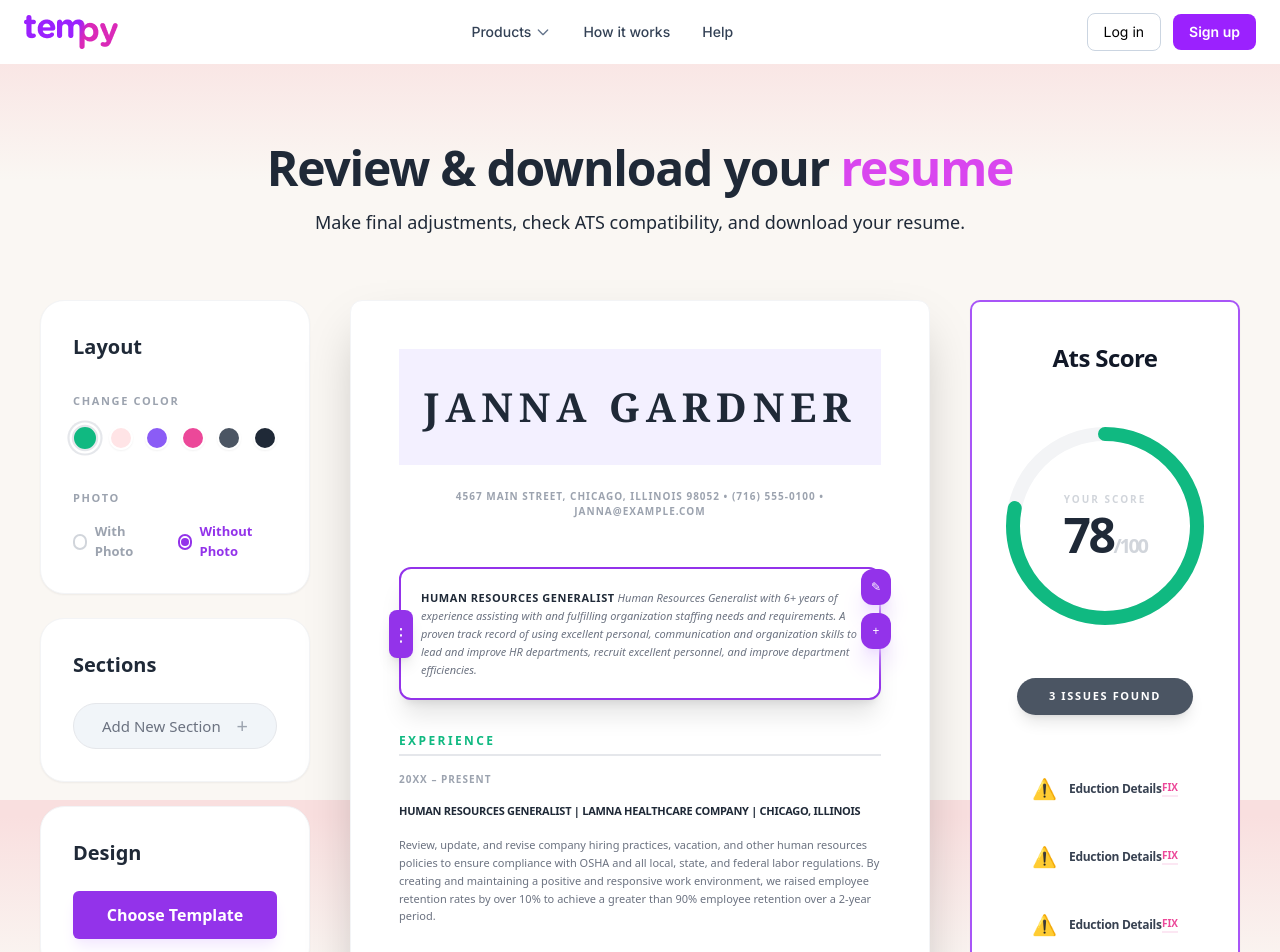
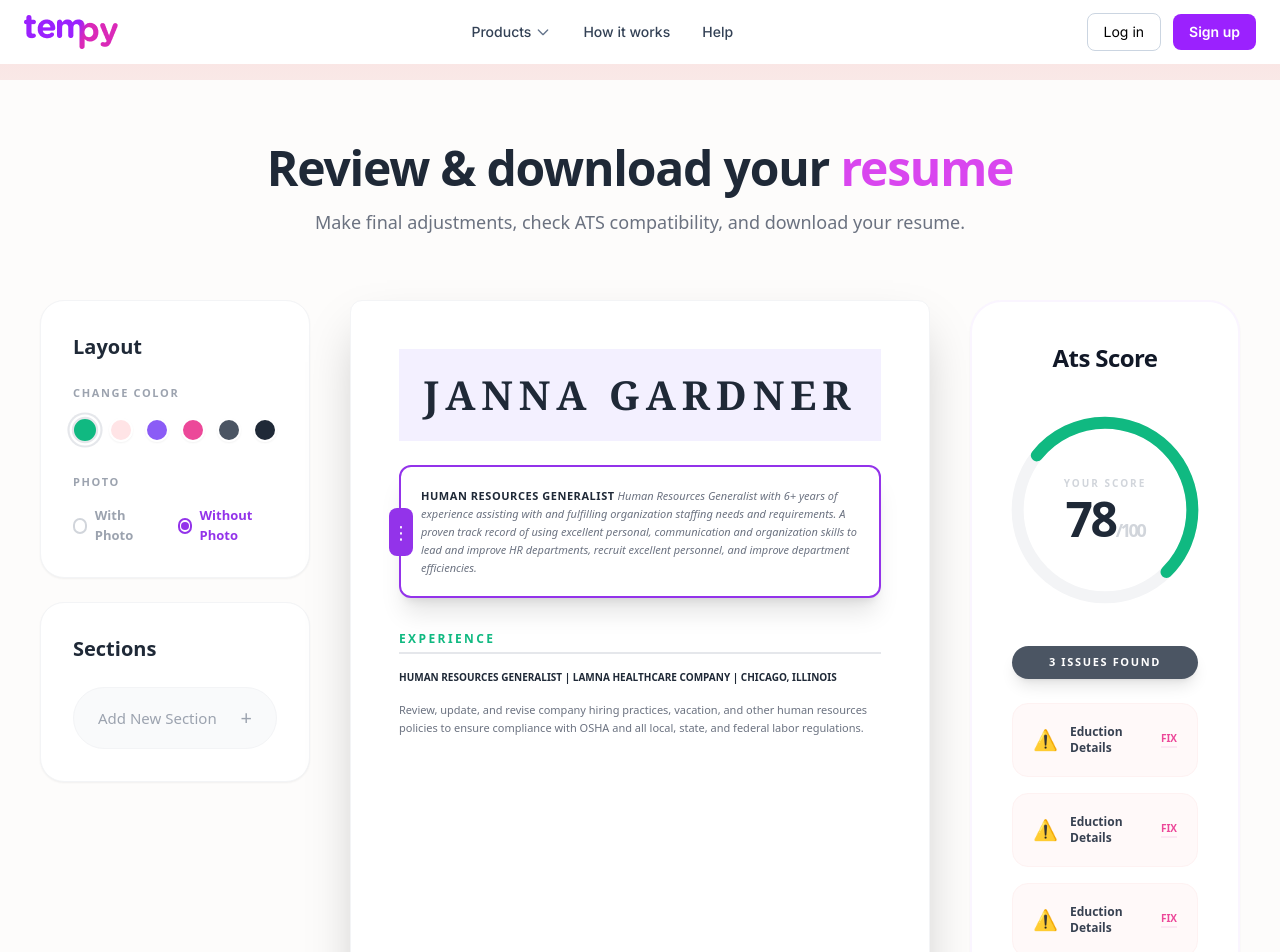
Before and after one commit to TempyDev/Tempy-Frontend-new, a React (Vite) app: page /final-review in a window 1280 px wide. Shown: the top 952 px of the page. Built offline with nearby package versions, Linux system fonts and the light colour scheme.

Commit message:
UI-changes

```diff
--- a/src/index.css
+++ b/src/index.css
@@ -6,5 +6,7 @@
   html {
     font-family: Inter, sans-serif;
   }
-
+  body{
+    font-family: Inter, sans-serif!important;
+  }
 }
--- a/src/pages/resumeBuilder/FinalReview.jsx
+++ b/src/pages/resumeBuilder/FinalReview.jsx
@@ -18,11 +18,11 @@ const RESUME_CONTENT = {
       date: "20XX – PRESENT",
       role: "Human Resources Generalist",
       title: "Human Resources Generalist | Lamna Healthcare Company | Chicago, Illinois",
-      details: "Review, update, and revise company hiring practices, vacation, and other human resources policies to ensure compliance with OSHA and all local, state, and federal labor regulations. By creating and maintaining a positive and responsive work environment, we raised employee retention rates by over 10% to achieve a greater than 90% employee retention over a 2-year period."
+      details: "Review, update, and revise company hiring practices, vacation, and other human resources policies to ensure compliance with OSHA and all local, state, and federal labor regulations."
     }
   ],
   skills: [
-    "Type 96 words per minute", "Proficient with project management software", "Team player", "Excellent time management skills", "Conflict management", "Public speaking", "Data analytics"
+    "Type 96 words per minute", "Proficient with project management software", "Team player", "Data analytics"
   ]
 };
 
@@ -32,30 +32,36 @@ export default function ResumeReviewFinalScreen() {
   const [atsScore] = useState(78);
 
   return (
-    <div className="min-h-screen  font-sans text-slate-900">
+    <div className="min-h-screen text-slate-900 bg-[#FDFCFB] font-sans">
       {/* HEADER */}
-      <header className="text-center py-16">
-        <h1 className="text-5xl font-bold
-         mb-4 tracking-tight text-[#1F2937]">
+      <header className="text-center py-8 lg:py-12 xl:py-16 px-4">
+        <h1 className="text-3xl lg:text-4xl xl:text-5xl font-bold mb-4
+
+
+
+
+        tracking-tight text-[#1F2937]">
           Review & download your <span className="text-[#D946EF]">resume</span>
         </h1>
-        <p className="text-gray-800 text-lg font-medium">
+        <p className="text-gray-500 text-sm lg:text-base xl:text-lg font-medium">
           Make final adjustments, check ATS compatibility, and download your resume.
         </p>
       </header>
 
-      {/* MAIN LAYOUT */}
-      <main className="max-w-[1440px] mx-auto px-10 grid grid-cols-12 gap-10 items-start pb-24">
+      {/* MAIN LAYOUT
+          - Mobile/Tablet: 1 Column
+          - LG (1024px): 10 Columns (3 for sidebars, 7 for content)
+          - XL (1280px): 12 Columns (Figma Standard)
+      */}
+      <main className="max-w-[1440px] mx-auto px-4 lg:px-6 xl:px-10 grid grid-cols-1 lg:grid-cols-10 xl:grid-cols-12 gap-6 xl:gap-10 items-start pb-24">
 
-        {/* LEFT COLUMN: CONTROLS (Updated to match Figma) */}
-        <aside className="col-span-3 space-y-6">
-          {/* Layout Card */}
-          <div className="bg-white rounded-[24px] p-8 shadow-sm border border-gray-100">
-            <h3 className="font-bold mb-8 text-xl text-gray-800">Layout</h3>
-
-            <div className="mb-10">
+        {/* LEFT COLUMN: CONTROLS */}
+        <aside className="order-2 lg:order-1 lg:col-span-3 space-y-6">
+          <div className="bg-white rounded-[24px] p-6 xl:p-8 shadow-sm border border-gray-100">
+            <h3 className="font-bold mb-6 text-xl text-gray-800">Layout</h3>
+            <div className="mb-8">
               <p className="text-[11px] font-black text-gray-400 uppercase tracking-[0.15em] mb-4">Change Color</p>
-              <div className="flex gap-3">
+              <div className="flex flex-wrap gap-3">
                 {PALETTE.map((p) => (
                   <button
                     key={p.hex}
@@ -68,10 +74,9 @@ export default function ResumeReviewFinalScreen() {
                 ))}
               </div>
             </div>
-
             <div>
               <p className="text-[11px] font-black text-gray-400 uppercase tracking-[0.15em] mb-4">Photo</p>
-              <div className="flex flex-row gap-6">
+              <div className="flex flex-col xl:flex-row gap-4 xl:gap-6">
                 {["With Photo", "Without Photo"].map((label) => {
                   const isActive = (withPhoto && label === "With Photo") || (!withPhoto && label === "Without Photo");
                   return (
@@ -80,7 +85,7 @@ export default function ResumeReviewFinalScreen() {
                       <div className={`w-4 h-4 rounded-full border-2 flex items-center justify-center transition-all ${isActive ? "border-[#9333ea]" : "border-gray-300"}`}>
                         {isActive && <div className="w-2 h-2 rounded-full bg-[#9333ea]" />}
                       </div>
-                      <span className={`text-[13px] font-bold transition-colors ${isActive ? "text-[#9333ea]" : "text-gray-400"}`}>
+                      <span className={`text-[12px] xl:text-[13px] font-bold ${isActive ? "text-[#9333ea]" : "text-gray-400"}`}>
                         {label}
                       </span>
                     </label>
@@ -90,113 +95,86 @@ export default function ResumeReviewFinalScreen() {
             </div>
           </div>
 
-          {/* Sections Card */}
-          <div className="bg-white rounded-[24px] p-8 shadow-sm border border-gray-100">
+          <div className="bg-white rounded-[24px] p-6 xl:p-8 shadow-sm border border-gray-100">
             <h3 className="font-bold mb-6 text-xl text-gray-800">Sections</h3>
-            <div className="relative group">
-              <button className="w-full bg-slate-100 text-gray-500 border border-gray-200 rounded-full py-2 px-7 text-[15px] font-medium flex justify-between items-center hover:border-purple-300 transition-all">
-                Add New Section
-                <span className="text-xl text-gray-400">+</span>
-              </button>
-            </div>
-          </div>
-
-          {/* Design Card */}
-          <div className="bg-white rounded-[24px] p-8 shadow-sm border border-gray-100">
-            <h3 className="font-bold mb-6 text-xl text-gray-800">Design</h3>
-            <button className="w-full bg-[#9333ea] text-white rounded-md py-3 font-bold text-[16px] shadow-lg shadow-purple-100 hover:brightness-110 active:scale-95 transition-all">
-              Choose Template
+            <button className="w-full bg-[#F9FAFB] text-gray-400 border border-gray-100 rounded-full py-3 xl:py-4 px-6 text-[15px] font-medium flex justify-between items-center hover:border-purple-300">
+              Add New Section <span className="text-xl">+</span>
             </button>
           </div>
         </aside>
 
         {/* CENTER COLUMN: RESUME PREVIEW */}
-        <article className="col-span-6 flex flex-col items-center">
-          <div className="w-full bg-white rounded-xl shadow-2xl border border-gray-100 p-12 min-h-[900px] relative overflow-hidden">
-            <div className="bg-[#F3F0FF] py-7 mb-6 text-center text-gray-800 font-bold text-[40px] tracking-[0.15em] font-serif">
+        <article className="order-1 lg:order-2 lg:col-span-7 xl:col-span-6 flex flex-col items-center w-full">
+          <div className="w-full bg-white rounded-xl shadow-2xl border border-gray-100 p-6 lg:p-8 xl:p-12 min-h-[700px] xl:min-h-[900px] relative overflow-hidden">
+            <div className="bg-[#F3F0FF] py-5 lg:py-6 xl:py-7 mb-6 text-center text-gray-800 font-bold text-2xl lg:text-3xl xl:text-[40px] tracking-[0.15em] font-serif">
               {RESUME_CONTENT.name.toUpperCase()}
             </div>
-            <p className="text-center text-[10px] text-gray-400 mb-12 uppercase tracking-widest font-semibold">
-              {RESUME_CONTENT.contact}
-            </p>
 
-            <div className="relative group border-2 border-[#9333ea] rounded-xl p-5 bg-white shadow-xl mb-8">
-              <div className="absolute -left-3 top-1/2 -translate-y-1/2 w-6 h-12 bg-[#9333ea] rounded-lg flex items-center justify-center text-white cursor-grab shadow-lg">
+            <div className="relative group border-2 border-[#9333ea] rounded-xl p-4 lg:p-5 bg-white shadow-xl mb-8">
+              <div className="hidden xl:flex absolute -left-3 top-1/2 -translate-y-1/2 w-6 h-12 bg-[#9333ea] rounded-lg items-center justify-center text-white cursor-grab">
                 <span className="text-lg">⋮</span>
               </div>
-              <div className="absolute -right-3 top-0 flex flex-col gap-2">
-                <button className="bg-[#9333ea] text-white p-2.5 rounded-xl text-xs shadow-xl shadow-purple-200 hover:scale-110 transition-transform">✎</button>
-                <button className="bg-[#9333ea] text-white p-2.5 rounded-xl text-xs shadow-xl shadow-purple-200 hover:scale-110 transition-transform">+</button>
-              </div>
-              <p className="text-[11px] leading-relaxed text-gray-500 font-medium italic">
+              <p className="text-[10px] lg:text-[11px] leading-relaxed text-gray-500 font-medium italic">
                 <span className="font-black text-gray-800 not-italic uppercase tracking-wider">{RESUME_CONTENT.experience[0].role}</span> {RESUME_CONTENT.summary}
               </p>
             </div>
 
-            <div className="space-y-10">
+            <div className="space-y-6 lg:space-y-10">
               <section>
-                <h4 className="font-black border-b-2 pb-1 mb-4 text-[12px] tracking-[0.2em] uppercase transition-colors duration-500" style={{ color }}>Experience</h4>
-                <div className="space-y-4">
-                  <p className="text-[10px] font-bold text-gray-400 uppercase tracking-widest">{RESUME_CONTENT.experience[0].date}</p>
-                  <p className="text-[11px] font-black text-gray-800 uppercase tracking-tight">{RESUME_CONTENT.experience[0].title}</p>
-                  <p className="text-[11px] text-gray-500 leading-relaxed font-medium">{RESUME_CONTENT.experience[0].details}</p>
+                <h4 className="font-black border-b-2 pb-1 mb-4 text-[10px] lg:text-[12px] tracking-[0.2em] uppercase" style={{ color }}>Experience</h4>
+                <div className="space-y-2 lg:space-y-4">
+                  <p className="text-[10px] font-black text-gray-800 uppercase">{RESUME_CONTENT.experience[0].title}</p>
+                  <p className="text-[10px] lg:text-[11px] text-gray-500 leading-relaxed">{RESUME_CONTENT.experience[0].details}</p>
                 </div>
-              </section>
-
-              <section>
-                <h4 className="font-black border-b-2 pb-1 mb-4 text-[12px] tracking-[0.2em] uppercase transition-colors duration-500" style={{ color }}>Skills</h4>
-                <p className="text-[11px] text-gray-500 font-medium leading-loose">
-                  {RESUME_CONTENT.skills.map((skill, i) => (
-                    <span key={skill}>
-                      • {skill} {i !== RESUME_CONTENT.skills.length - 1 && " "}
-                    </span>
-                  ))}
-                </p>
               </section>
             </div>
           </div>
 
-          <button className="mt-14 bg-[#9333ea] text-white px-8 py-3.5 rounded-[10px] font-bold text-xl shadow-[0_25px_60px_-15px_rgba(139,92,246,0.6)] hover:scale-105 active:scale-95 transition-all">
+          <button className="mt-8 lg:mt-14 bg-[#9333ea] text-white w-full lg:w-auto px-10 xl:px-24 py-4 xl:py-5 rounded-[24px] font-black text-lg xl:text-xl shadow-lg transition-all hover:scale-105">
             Download Resume
           </button>
         </article>
 
-        {/* RIGHT COLUMN: ATS SCORE */}
-        <aside className="col-span-3">
-          <section className="bg-white rounded-[10px] p-10 shadow-sm border-2 border-purple-500 flex flex-col items-center sticky top-10">
-            <h3 className="font-black text-2xl mb-12 text-gray-900 tracking-tight">Ats Score</h3>
+        {/* RIGHT COLUMN: ATS SCORE
+            - On LG: Spans full width below preview (order-3)
+            - On XL: Returns to sidebar (col-span-3)
+        */}
+        <aside className="order-3 lg:col-span-10 xl:col-span-3 w-full">
+          <section className="bg-white rounded-[32px] p-6 lg:p-10 shadow-sm border-2 border-purple-50 flex flex-col items-center xl:sticky xl:top-10">
+            <h3 className="font-black text-2xl mb-8 text-gray-900 tracking-tight">Ats Score</h3>
 
-            <div className="relative flex items-center justify-center w-52 h-52 mb-12">
+            <div className="flex flex-col lg:flex-row xl:flex-col items-center gap-8 lg:gap-16 xl:gap-8 w-full">
+              <div className="relative flex items-center justify-center w-40 h-40 lg:w-48 lg:h-48 xl:w-52 xl:h-52">
                 <svg className="w-full h-full transform -rotate-90">
-                <circle cx="104" cy="104" r="92" stroke="#F3F4F6" strokeWidth="14" fill="transparent" />
+                  <circle cx="50%" cy="50%" r="42%" stroke="#F3F4F6" strokeWidth="12" fill="transparent" />
                   <circle
-                  cx="104" cy="104" r="92" stroke={color} strokeWidth="14" fill="transparent"
-                  strokeDasharray={578} strokeDashoffset={578 - (578 * atsScore) / 100}
-                  strokeLinecap="round" className="transition-all duration-1000 ease-out"
+                    cx="50%" cy="50%" r="42%" stroke={color} strokeWidth="12" fill="transparent"
+                    strokeDasharray="264" strokeDashoffset={264 - (264 * atsScore) / 100}
+                    strokeLinecap="round" className="transition-all duration-1000"
                   />
                 </svg>
-              <div className="absolute flex flex-col items-center">
-                <p className="text-[10px] font-black text-gray-300 uppercase tracking-[0.2em] mb-1">Your Score</p>
-                <p className="text-5xl font-black text-gray-800 tracking-tighter">
-                  {atsScore}<span className="text-gray-300 font-bold text-xl">/100</span>
+                <div className="absolute flex flex-col items-center text-center">
+                  <p className="text-[8px] lg:text-[10px] font-black text-gray-300 uppercase tracking-[0.2em] mb-1">Your Score</p>
+                  <p className="text-3xl lg:text-4xl xl:text-5xl font-black text-gray-800 tracking-tighter">
+                    {atsScore}<span className="text-gray-300 font-bold text-lg">/100</span>
                   </p>
                 </div>
               </div>
 
-            <div className="bg-[#4B5563] text-white px-8 py-2.5 rounded-full text-[11px] font-black uppercase tracking-[0.15em] mb-10 shadow-lg">
+              <div className="flex-1 w-full space-y-4">
+                <div className="bg-[#4B5563] text-white text-center py-2 rounded-full text-[11px] font-black uppercase tracking-[0.15em] mb-6 shadow-lg">
                   3 Issues Found
                 </div>
-
-            <div className="w-full space-y-0">
                 {[1, 2, 3].map((i) => (
-                <div key={i} className="flex justify-between items-center  p-5 rounded-2xl">
+                  <div key={i} className="flex justify-between items-center bg-[#FFF9F9] p-4 lg:p-5 rounded-2xl border border-red-50">
                     <div className="flex items-center gap-3">
                       <span className="text-orange-400 text-xl font-bold">⚠</span>
-                    <span className="text-xs font-black text-gray-700 tracking-tight">Eduction Details</span>
+                      <span className="text-xs font-black text-gray-700">Eduction Details</span>
                     </div>
-                  <button className="text-pink-500 font-black text-[10px] uppercase border-b-2 border-pink-100 hover:border-pink-500 transition-colors">Fix</button>
+                    <button className="text-pink-500 font-black text-[10px] uppercase border-b-2 border-pink-100">Fix</button>
                   </div>
                 ))}
+              </div>
             </div>
           </section>
         </aside>
```
Also changed, not shown: src/components/resume_steps/step1.jsx (+5 -12 lines). Lines whose indentation alone changed are shown as unchanged.
